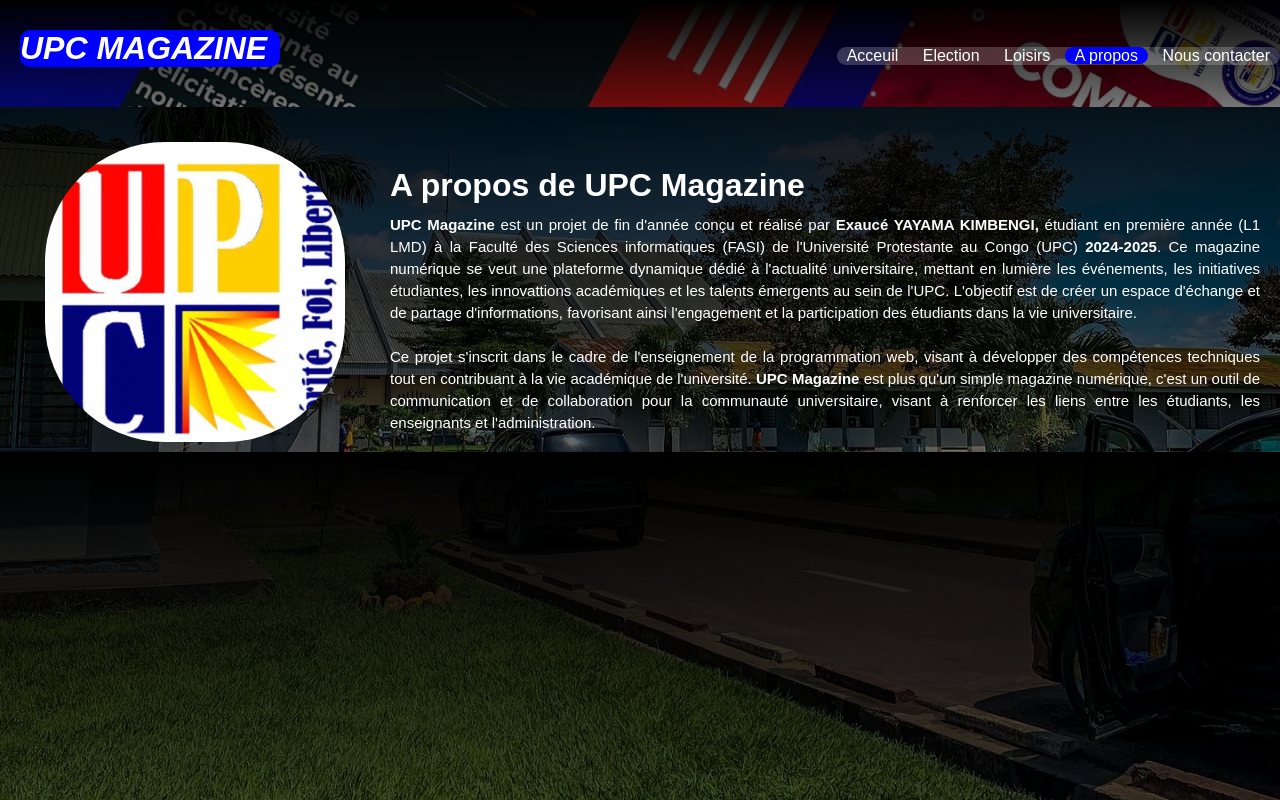
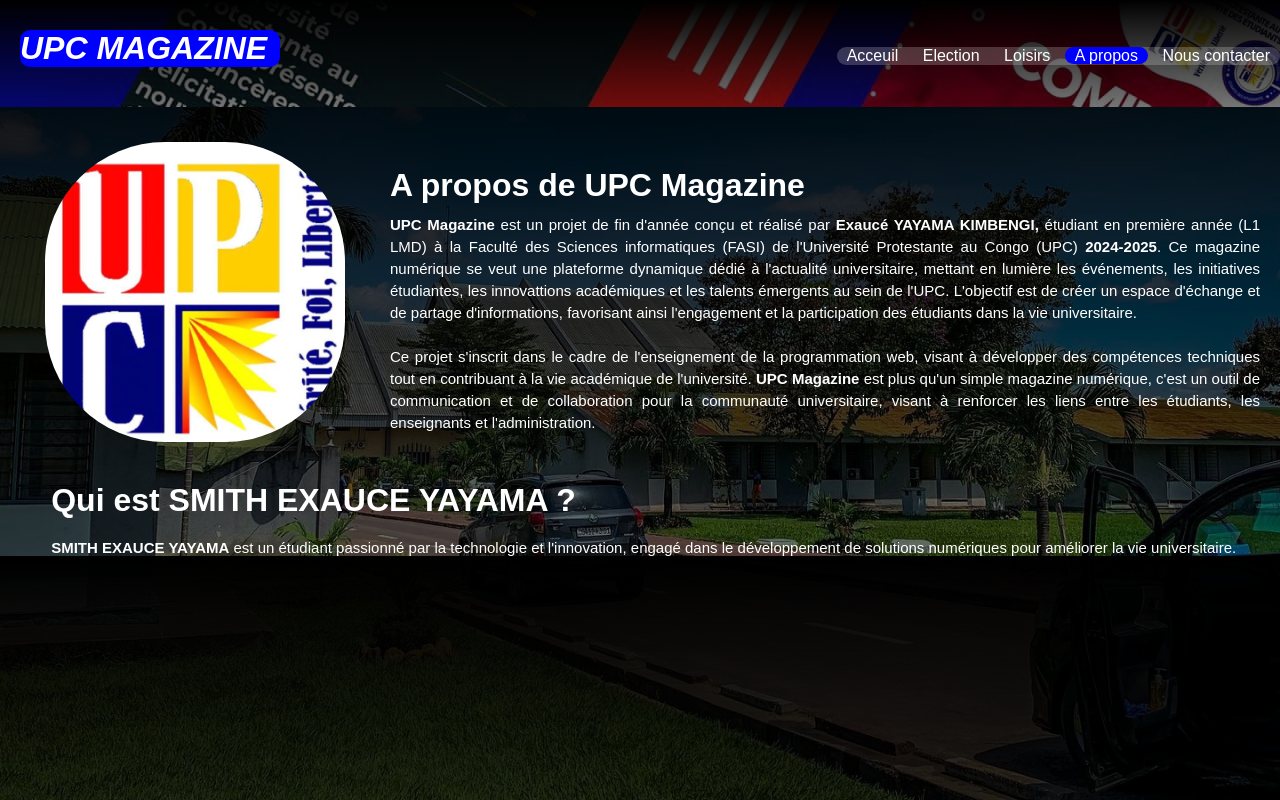
Before and after one commit to smithexauceyayama/projet, a plain HTML site: page menu/apropos.html in a window 1280 px wide. Drawn offline with Linux system fonts and the light colour scheme.

Commit message:
about.html
ajout du premier parametre

```diff
--- a/menu/apropos.html
+++ b/menu/apropos.html
@@ -37,7 +37,15 @@
                     <br>
             </div>
         </header>
+            <div class="contenu">
+                <h1 class="about-titel">Qui est SMITH EXAUCE YAYAMA ?</h1>
+                <div>
+                    <p class="about-police-main">
+                        <strong>SMITH EXAUCE YAYAMA</strong> est un étudiant passionné par la technologie et l'innovation, engagé dans le développement de solutions numériques pour améliorer la vie universitaire.
 
+                    </p>
+                </div>
+            </div>
         <header>
 
         </header>
--- a/style.css
+++ b/style.css
@@ -148,9 +148,21 @@ body {
     padding-right: 20px;
     margin-top: -10px;
 }
+.about-titel {
+    padding-top: 20px;
+    padding-bottom: 20px;
+    margin-left: 4%;
+    margin-top: 10px;
+}
+.about-police-main {
+    font-size: 15px;
+    text-align: justify;
+    margin-left: 4%;
+}
 .police-main a {
     text-decoration: none;
     color: blue;
+
 }
 .img-main {
     border-radius: 40%;
```
